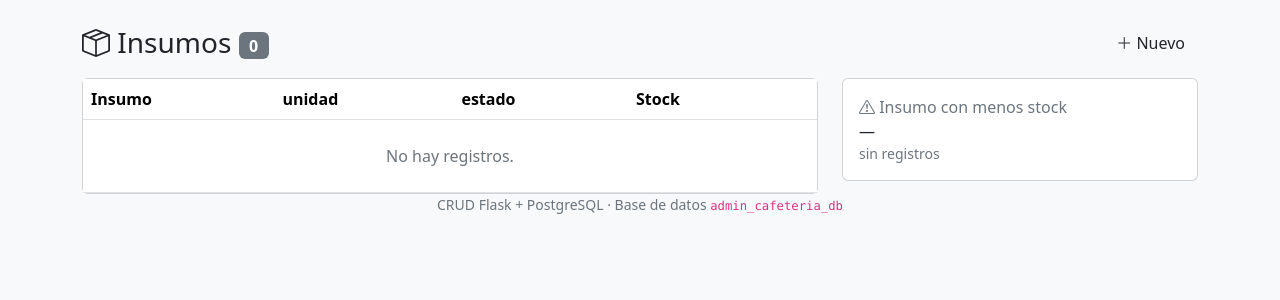
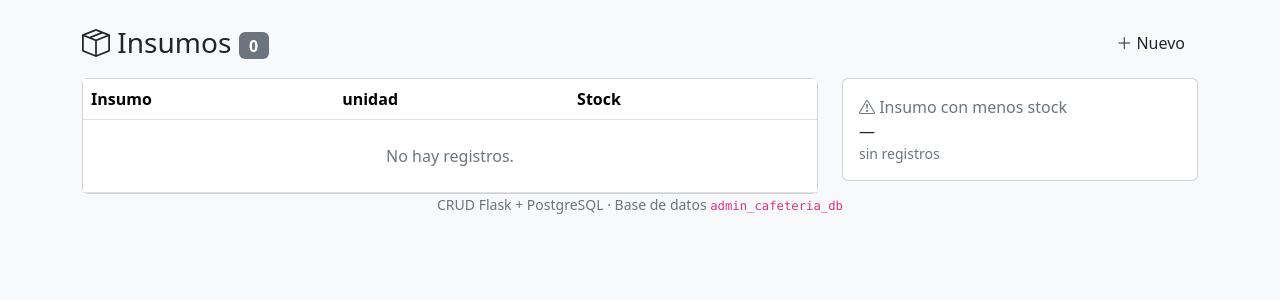
Before and after one commit to Luisa626/admin_cafeteria, a Flask app: page /insumos/ in a window 1280 px wide. Shown: the part 56-356 px from the top of the page. Run offline with Flask 3, Linux system fonts and the light colour scheme; data that the repository does not hold is empty; some libraries are stand-ins or nearby versions.

Commit message:
ajuste de las tabalas y corregir variables del segmento

```diff
--- a/routes/insumos.py
+++ b/routes/insumos.py
@@ -10,7 +10,7 @@ bp = Blueprint("insumos", __name__, url_prefix="/insumos")
 
 STOCK_MAX = Decimal("99999999.99")  # límite de numeric(10,2)
 
-UNIDADES = ["kg", "lb", "gramos", "ml", "litros"]
+UNIDADES = ["kg", "lb", "g", "mL", "L", "und"]
 
 def _leer_formulario(form):
     errores = []
--- a/templates/insumos/list.html
+++ b/templates/insumos/list.html
@@ -12,14 +12,13 @@
     <table class="table table-hover align-middle mb-0">
         <thead>
          <tr>
-            <th>Insumo</th><th>unidad</th><th>estado</th>
+            <th>Insumo</th><th>unidad</th>
             <th class="num">Stock</th><th></th>
             </tr>
         </thead>
         <tbody>
             {% for i in items %}
             <tr>
-                <td>{{ i.id_insumo }}</td>
                 <td class="fw-medium">{{ i.nombre_insumo }}</td>
                 <td><span class="badge text-bg-light border">{{ i.unidad_medida }}</span></td>
                 <td class="num">{{ i.stock_actual|int }}</td>
```
